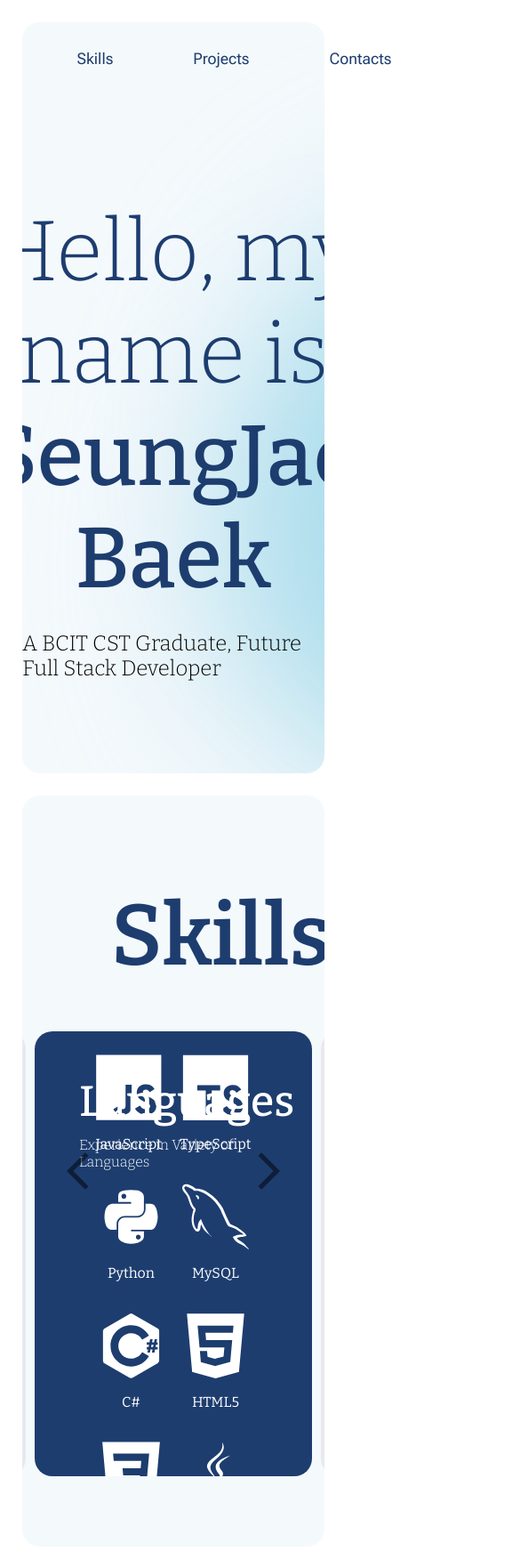
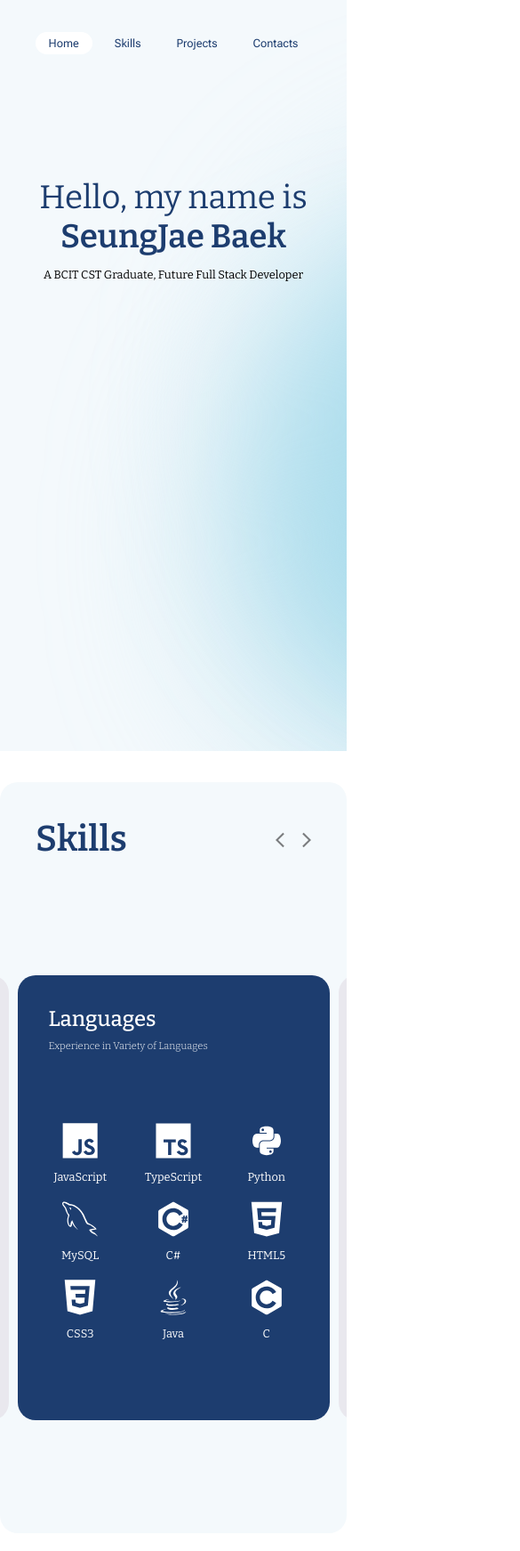
Before and after one commit to SJB7788/Portfolio, a plain HTML site: page public/index.html in a window 390 px wide. Shown: the top 1743 px of the page at 89% size, 585 px wide, since content can reach past the window. Drawn offline with nearby package versions, Linux system fonts and the light colour scheme.

Commit message:
make it dynamic for iphone se view
- minus the project fs view

```diff
--- a/public/css/style.css
+++ b/public/css/style.css
@@ -14,6 +14,13 @@ body {
   background-color: var(--main-bg-color);
 }
 
+main {
+  position: relative;
+  display: flex;
+  flex-direction: column;
+  align-items: center;
+}
+
 section {
   width: 100%;
 }
@@ -21,16 +28,17 @@ section {
 #navbar__container {
   z-index: 100;
   position: fixed;
+  display: flex;
+  align-items: center;
+  justify-content: center;
+  width: 100%;
   top: 20px;
   left: 0;
 }
 
-#navbar__container > ul {
+#navbar__ul {
+  position: relative;
   padding: 10px 15px;
-  position: absolute;
-  top: 0;
-  left: 50%;
-  transform: translateX(-50%);
   display: flex;
   flex-direction: row;
   gap: 50px;
@@ -44,7 +52,7 @@ section {
   backdrop-filter: blur(20px) saturate(1.7);
 }
 
-#navbar__container > ul > li {
+#navbar__ul > li {
   padding: 10px 20px;
   border-radius: 50px;
   color: #1D3D6F;
@@ -54,7 +62,7 @@ section {
   transition: background-color 200ms ease-in;
 }
 
-#navbar__container > ul > li.nav_focus {
+#navbar__ul > li.nav_focus {
   background-color: #ffffff;
 }
 
@@ -120,13 +128,23 @@ section {
 
 #skills__div {
   position: relative;
+  display: flex;
+  flex-direction: column;
+  justify-content: center;
   overflow: hidden;
   width: 100%;
   height: 100%;
 }
 
-#skills__div > h1 {
-  margin: 100px;
+#skills_header {
+  margin: 100px 100px 0 100px;
+  display: flex;
+  flex-direction: row;
+  justify-content: space-between;
+}
+
+#skills_header > h1 {
+  margin: 0;
   font-family: var(--title-font);
   font-weight: 600;
   font-size: 6rem;
@@ -134,11 +152,31 @@ section {
   color: #1d3d6f;
 }
 
+#right-arrow, #left-arrow {
+  z-index: 5;
+  transition: opacity 100ms ease-in;
+  cursor: pointer;
+  opacity: 0.5;
+}
+
+#right-arrow:hover, #left-arrow:hover {
+  opacity: 1;
+}
+
+#skills__arrow__container {
+  z-index: 1;
+  display: flex;
+  align-items: center;
+  justify-content: space-between;
+}
+
 #skills_card__container {
+  position: relative;
   display: flex;
   justify-content: center;
   align-items: center;
   gap: 10px;
+  height: 100%;
 }
 
 .skills__scroll {
@@ -162,20 +200,23 @@ section {
   left: 0;
   height: 500px;
   width: 80vw;
-  padding: 50px 50px;
   border-radius: 20px;
   overflow: hidden;
   transition: background-color 500ms ease-in, color 500ms ease-in;
 }
 
-.skills__card > h3 {
+.skill_card_header {
+ padding: 50px 50px 0 50px;
+}
+
+.skill_card_header > h3 {
   margin: 0;
   font-family: var(--title-font);
   font-weight: 500;
   font-size: 3rem;
 }
 
-.skills__card > p {
+.skill_card_header > p {
   margin: 10px 0 0 0;
   font-family: var(--title-font);
   font-weight: 300;
@@ -185,8 +226,8 @@ section {
   background-color: #1D3D6F;
 }
 
-.card_focus > h3,
-.card_focus > p {
+.card_focus > .skill_card_header > h3,
+.card_focus > .skill_card_header > p {
   color: #ffffff;
 }
 
@@ -194,8 +235,8 @@ section {
   background-color: #E9E8EE;
 }
 
-.card_non_focus > h3,
-.card_non_focus > p {
+.card_non_focus > .skill_card_header > h3,
+.card_non_focus > .skill_card_header > p {
   color: black;
 }
 
@@ -203,7 +244,7 @@ section {
   transition: none !important;
 }
 
-#language_list_container, .skill_list_container {
+.skill_list_container {
   z-index: 1;
   position: relative;
   box-sizing: border-box;
@@ -212,6 +253,7 @@ section {
   align-items: center;
   height: 100%;
   width: 100%;
+  padding-bottom: 50px;
 }
 
 .skill_list_container > ul {
@@ -249,30 +291,6 @@ section {
   transition: opacity 100ms ease-in;
 }
 
-#right-arrow, #left-arrow {
-  z-index: 5;
-  transition: opacity 100ms ease-in;
-  cursor: pointer;
-  opacity: 0.5;
-}
-
-#right-arrow:hover, #left-arrow:hover {
-  opacity: 1;
-}
-
-#skills__arrow__container {
-  z-index: 1;
-  position: absolute;
-  width: 100vw;
-  padding: 0 75px;
-  top: 50%;
-  transform: translate(-50%, -50%);
-  left: calc(50%);
-  display: flex;
-  align-items: center;
-  justify-content: space-between;
-}
-
 #project__container {
   position: relative;
   top: 25px;
@@ -283,21 +301,15 @@ section {
   position: relative;
   display: flex;
   flex-direction: row;
-  /* justify-content: space-between; */
-
-/* remove align items center */
-  /* align-items: center; */
   gap: 50px;
   width: 100%;
   height: 100%;
   padding: 100px;
+  overflow: hidden;
 }
 
 /* change project container to project div */
 #project__div > h1 {
-  /* position: absolute;
-  top: 100px;
-  left: 100px; */
   margin: 0;
   font-family: var(--title-font);
   font-weight: 600;
@@ -496,7 +508,7 @@ section {
 }
 
 .fs_details_title {
-  margin-bottom: 30px;
+  margin-bottom: 15px;
 }
 
 .fs_details_title > h1 {
@@ -516,11 +528,11 @@ section {
   font-size: 1.3em;
 }
 
-.fs_details_title > p::after {
+.fs_details_title::after {
   position: absolute;
   content: "";
   left: 2px;
-  top: 35px;
+  top: 100px;
   width: 100px;
   height: 3px;
   background-color: #1D3D6F;
@@ -545,7 +557,6 @@ section {
 
 .fs_header_icons:hover  {
   fill: #1D3D6F;
-  width: 40px;
 }
 
 .fs_card_screenshot {
@@ -651,12 +662,34 @@ section {
   .skill-lang-icon {
     width: 90px;
   }
+
+  .fs_details_title > h1 {
+    font-size: 3em;
+  }
+
+  .fs_details_title > p {
+    font-size: 1em;
+  }
+
+  .fs_details_links > ul > li {
+  }
+
+  .fs_details_detail > p {
+    font-size: 0.8em;
+  }
+
+  .fs_details_title::after {
+    top: 85px;
+  }
+
+  .fs_card_screenshot > img {
+    width: 450px;
+  }
 }
 
 @media screen and (max-width: 1300px) {
-
   #language_list_container {
-    margin-top: 20px;
+    padding: 0;
   }
 
   #language_list_container > ul {
@@ -665,11 +698,68 @@ section {
     justify-content: center;
   }
 
+  #project__div {
+    padding: 75px;
+  }
+
+  #project__div > h1 {
+    font-size: 5rem;
+  }
+
+  .project__card {
+    height: 600px;
+    width: 600px;
+  }
+
+  .fs_details_title {
+    margin-bottom: 25px;
+  }
+
+  .fs_header_container {
+    flex-direction: column;
+  }
+
+  .fs_details_links > ul {
+    margin: 0;
+  }
+}
+
+@media screen and (max-width: 1200px) {
+  #title__text--container > h1 {
+    font-size: 5.5em;
+  }
+
+  #title__text--container > p {
+    font-size: 1.4em;
+  }
 }
 
 @media screen and (max-width: 1100px) {
-  .skill-lang-icon {
-    width: 80px;
+  #project__div {
+    flex-direction: column;
+    padding: 0;
+  }
+
+  #project__div > h1 {
+    padding: 100px 100px 0 100px
+  }
+
+  .project__card {
+    height: 500px;
+    width: 550px;
+  }
+
+  .project__card > h3 {
+    font-size: 2.7em;
+  }
+
+  .project__card > p {
+    font-size: 1em;
+  }
+
+  .project__card > button {
+    padding: 8px 30px;
+    font-size: 0.9em;
   }
 
   #language_list_container > ul {
@@ -684,10 +774,26 @@ section {
 }
 
 @media screen and (max-width: 960px) {
+  #title__text--container > h1 {
+    font-size: 4.5em;
+  }
+
+  #title__text--container > p {
+    font-size: 1.3em;
+  }
+
   #language_list_container > ul {
     gap: 25px 20px;
     flex-wrap: wrap;
     justify-content: center;
+  }
+
+  .skill_card_header > h3 {
+    font-size: 2.7em;
+  }
+
+  .skill_card_header > p {
+    font-size: 1em;
   }
 
   .skill-lang-icon {
@@ -698,3 +804,140 @@ section {
     margin-bottom: 10px;
   }
 }
+
+@media screen and (max-width: 700px) {
+  #language_list_container > ul {
+    gap: 10px 10px;
+  }
+  .skill-icon {
+    width: 70px;
+  }
+
+  .skill-name {
+    font-size: 0.8em;
+  }
+}
+
+
+@media screen and (max-width: 400px) {
+  body {
+    margin: 0px;
+  }
+
+  #title__container {
+    margin-top: 0;
+    border-radius: 0;
+  }
+
+  #navbar__container {
+    top: 10px;
+  }
+
+  #navbar__ul {
+    gap: 10px;
+  }
+
+  #navbar__ul > li {
+    font-size: 0.8em;
+    padding: 5px 15px;
+  }
+
+  #title__text--container > h1{
+    font-weight: 400;
+    font-size: 2.3em;
+  }
+
+  #title__text--container > h1 > span {
+    font-weight: 600;
+  }
+
+  #title__text--container > p {
+    font-size: 0.8em;
+    font-weight: 400;
+  }
+
+  #skills_header {
+    margin: 40px 40px 0 40px;
+  }
+
+  #skills_header > h1 {
+    font-size: 2.5em;
+  }
+
+  #left-arrow, #right-arrow {
+    width: 20px;
+  }
+
+  #skills_card__container {
+    height: 100%;
+  }
+
+  .skills__card {
+    height: 500px;
+    width: 90vw;
+  }
+
+  .skill_card_header {
+    padding: 35px 35px 0 35px;
+  }
+
+  .skill_card_header > h3 {
+    font-size: 1.5em;
+  }
+
+  .skill_card_header > p {
+    font-size: 0.7em;
+  }
+
+  .skill_list_container > ul > li {
+    width: 30%;
+  }
+
+  .skill-icon {
+    width: 40px;
+  }
+
+  #project__div {
+    gap: 30px;
+  }
+
+  #project__div > h1 {
+    padding: 40px 40px 0px 40px;
+    font-size: 3em;
+  }
+
+  .project__card {
+    width: 90%;
+    height: 400px;
+  }
+
+  .project__card > p {
+    font-size: 0.7em;
+  }
+
+  .project__card > h3 {
+    font-size: 1.8em;
+  }
+
+  .project__card > a > img {
+    width: 80%;
+  }
+
+  .project__card > button {
+    border: #ffffffd8 1px solid;
+    padding: 8px 15px;
+    font-size: 0.7em;
+  }
+
+  .contact_header > h1 {
+    font-size: 2.5em;
+  }
+
+  .contact_icons {
+    width: 20px;
+  }
+
+  #footer_contact > p {
+    font-size: 0.7em;
+  }
+}
--- a/public/index.html
+++ b/public/index.html
@@ -39,15 +39,46 @@
 
       <section class="section" id="skills__container">
         <div id="skills__div">
+          <div id="skills_header">
             <h1>Skills</h1>
+
+            <div id="skills__arrow__container">
+              <svg
+                id="left-arrow"
+                xmlns="http://www.w3.org/2000/svg"
+                height="50px"
+                viewBox="0 -960 960 960"
+                width="50px"
+                fill="#000000"
+              >
+                <path d="M400-80 0-480l400-400 71 71-329 329 329 329-71 71Z" />
+              </svg>
+              <svg
+                id="right-arrow"
+                xmlns="http://www.w3.org/2000/svg"
+                transform="rotate(180)"
+                height="50px"
+                viewBox="0 -960 960 960"
+                width="50px"
+                fill="#000000"
+              >
+                <path d="M400-80 0-480l400-400 71 71-329 329 329 329-71 71Z" />
+              </svg>
+            </div>
+          </div>
           <div id="skills_card__container">
             <div class="skills__scroll">
               <div class="skills__card card_non_focus skill_card_host">
+                <div class="skill_card_header">
                   <h3>Hosting Services</h3>
+                </div>
                 <div class="skill_list_container">
                   <ul>
                     <li class="skill-list-element">
-                      <svg viewBox="0 0 128 128" class="skill-icon skill-lang-icon">
+                      <svg
+                        viewBox="0 0 128 128"
+                        class="skill-icon skill-lang-icon"
+                      >
                         <path
                           class="skill-icon-path"
                           fill="#fff"
@@ -64,7 +95,10 @@
                       <p class="skill-name">Amazon Web Services</p>
                     </li>
                     <li class="skill-list-element">
-                      <svg viewBox="0 0 128 128" class="skill-icon skill-lang-icon">
+                      <svg
+                        viewBox="0 0 128 128"
+                        class="skill-icon skill-lang-icon"
+                      >
                         <path
                           class="skill-icon-path"
                           d="M46.09.002h40.685L44.541 125.137a6.485 6.485 0 01-6.146 4.413H6.733a6.482 6.482 0 01-5.262-2.699 6.474 6.474 0 01-.876-5.848L39.944 4.414A6.488 6.488 0 0146.09 0z"
@@ -94,7 +128,10 @@
                       <p class="skill-name">Azure</p>
                     </li>
                     <li class="skill-list-element">
-                      <svg viewBox="0 0 128 128" class="skill-icon skill-lang-icon">
+                      <svg
+                        viewBox="0 0 128 128"
+                        class="skill-icon skill-lang-icon"
+                      >
                         <path
                           class="skill-icon-path"
                           fill="#fff"
@@ -126,12 +163,18 @@
                 </div>
               </div>
               <div id="skill_card_language" class="skills__card card_focus">
+                <div class="skill_card_header">
                   <h3>Languages</h3>
                   <p>Experience in Variety of Languages</p>
+                </div>
+
                 <div id="language_list_container" class="skill_list_container">
                   <ul>
                     <li class="skill-list-element">
-                      <svg viewBox="0 0 128 128" class="skill-icon skill-lang-icon">
+                      <svg
+                        viewBox="0 0 128 128"
+                        class="skill-icon skill-lang-icon"
+                      >
                         <path
                           class="skill-icon-path"
                           fill="#fff"
@@ -142,7 +185,10 @@
                       <p class="skill-name">JavaScript</p>
                     </li>
                     <li class="skill-list-element">
-                      <svg viewBox="0 0 128 128" class="skill-icon skill-lang-icon">
+                      <svg
+                        viewBox="0 0 128 128"
+                        class="skill-icon skill-lang-icon"
+                      >
                         <path
                           class="skill-icon-path"
                           data-name="original"
@@ -154,7 +200,10 @@
                       <p class="skill-name">TypeScript</p>
                     </li>
                     <li class="skill-list-element">
-                      <svg viewBox="0 0 128 128" class="skill-icon skill-lang-icon">
+                      <svg
+                        viewBox="0 0 128 128"
+                        class="skill-icon skill-lang-icon"
+                      >
                         <path
                           class="skill-icon-path"
                           fill="#fff"
@@ -173,7 +222,10 @@
                       <p class="skill-name">Python</p>
                     </li>
                     <li class="skill-list-element">
-                      <svg viewBox="0 0 128 128" class="skill-icon skill-lang-icon">
+                      <svg
+                        viewBox="0 0 128 128"
+                        class="skill-icon skill-lang-icon"
+                      >
                         <path
                           class="skill-icon-path"
                           fill="#fff"
@@ -184,7 +236,10 @@
                       <p class="skill-name">MySQL</p>
                     </li>
                     <li class="skill-list-element">
-                      <svg viewBox="0 0 128 128" class="skill-icon skill-lang-icon">
+                      <svg
+                        viewBox="0 0 128 128"
+                        class="skill-icon skill-lang-icon"
+                      >
                         <path
                           class="skill-icon-path"
                           d="M117.5 33.5l.3-.2c-.6-1.1-1.5-2.1-2.4-2.6L67.1 2.9c-.8-.5-1.9-.7-3.1-.7-1.2 0-2.3.3-3.1.7l-48 27.9c-1.7 1-2.9 3.5-2.9 5.4v55.7c0 1.1.2 2.3.9 3.4l-.2.1c.5.8 1.2 1.5 1.9 1.9l48.2 27.9c.8.5 1.9.7 3.1.7 1.2 0 2.3-.3 3.1-.7l48-27.9c1.7-1 2.9-3.5 2.9-5.4V36.1c.1-.8 0-1.7-.4-2.6zm-53.5 70c-21.8 0-39.5-17.7-39.5-39.5S42.2 24.5 64 24.5c14.7 0 27.5 8.1 34.3 20l-13 7.5C81.1 44.5 73.1 39.5 64 39.5c-13.5 0-24.5 11-24.5 24.5s11 24.5 24.5 24.5c9.1 0 17.1-5 21.3-12.4l12.9 7.6c-6.8 11.8-19.6 19.8-34.2 19.8zM115 62h-3.2l-.9 4h4.1v5h-5l-1.2 6h-4.9l1.2-6h-3.8l-1.2 6h-4.8l1.2-6H94v-5h3.5l.9-4H94v-5h5.3l1.2-6h4.9l-1.2 6h3.8l1.2-6h4.8l-1.2 6h2.2v5zm-12.7 4h3.8l.9-4h-3.8z"
@@ -195,7 +250,10 @@
                       <p class="skill-name">C#</p>
                     </li>
                     <li class="skill-list-element">
-                      <svg viewBox="0 0 128 128" class="skill-icon skill-lang-icon">
+                      <svg
+                        viewBox="0 0 128 128"
+                        class="skill-icon skill-lang-icon"
+                      >
                         <path
                           class="skill-icon-path"
                           fill="#fff"
@@ -206,7 +264,10 @@
                       <p class="skill-name">HTML5</p>
                     </li>
                     <li class="skill-list-element">
-                      <svg viewBox="0 0 128 128" class="skill-icon skill-lang-icon">
+                      <svg
+                        viewBox="0 0 128 128"
+                        class="skill-icon skill-lang-icon"
+                      >
                         <path
                           class="skill-icon-path"
                           fill="#fff"
@@ -217,7 +278,10 @@
                       <p class="skill-name">CSS3</p>
                     </li>
                     <li class="skill-list-element">
-                      <svg viewBox="0 0 128 128" class="skill-icon skill-lang-icon java-icon">
+                      <svg
+                        viewBox="0 0 128 128"
+                        class="skill-icon skill-lang-icon java-icon"
+                      >
                         <path
                           class="skill-icon-path"
                           fill="#FFFFFF"
@@ -252,7 +316,10 @@
                       <p class="skill-name">Java</p>
                     </li>
                     <li class="skill-list-element">
-                      <svg viewBox="0 0 128 128" class="skill-icon skill-lang-icon">
+                      <svg
+                        viewBox="0 0 128 128"
+                        class="skill-icon skill-lang-icon"
+                      >
                         <path
                           class="skill-icon-path"
                           fill="#fff"
@@ -266,8 +333,10 @@
                 </div>
               </div>
               <div class="skills__card card_non_focus skill_card_lib">
+                <div class="skill_card_header">
                   <h3>Libaries / Frameworks</h3>
                   <p>Experience in Variety of Frameworks, and Libraries</p>
+                </div>
                 <div class="skill_list_container">
                   <ul>
                     <li class="skill-list-element">
@@ -328,34 +397,6 @@
                 </div>
               </div>
             </div>
-          </div>
-
-          <div id="skills__arrow__container">
-            <svg
-              id="left-arrow"
-              xmlns="http://www.w3.org/2000/svg"
-              height="50px"
-              viewBox="0 -960 960 960"
-              width="50px"
-              fill="#000000"
-            >
-              <path
-                d="M400-80 0-480l400-400 71 71-329 329 329 329-71 71Z"
-              />
-            </svg>
-            <svg
-              id="right-arrow"
-              xmlns="http://www.w3.org/2000/svg"
-              transform="rotate(180)"
-              height="50px"
-              viewBox="0 -960 960 960"
-              width="50px"
-              fill="#000000"
-            >
-              <path
-                d="M400-80 0-480l400-400 71 71-329 329 329 329-71 71Z"
-              />
-            </svg>
           </div>
         </div>
       </section>
@@ -953,7 +994,10 @@
             </a>
           </li>
           <li>
-            <a href="https://www.linkedin.com/in/seungjae-baek-a883a6280/" target="_blank">
+            <a
+              href="https://www.linkedin.com/in/seungjae-baek-a883a6280/"
+              target="_blank"
+            >
               <svg class="contact_icons" viewBox="0 0 128 128">
                 <path
                   fill="#0076b2"
```
Lines whose indentation alone changed are shown as unchanged.
